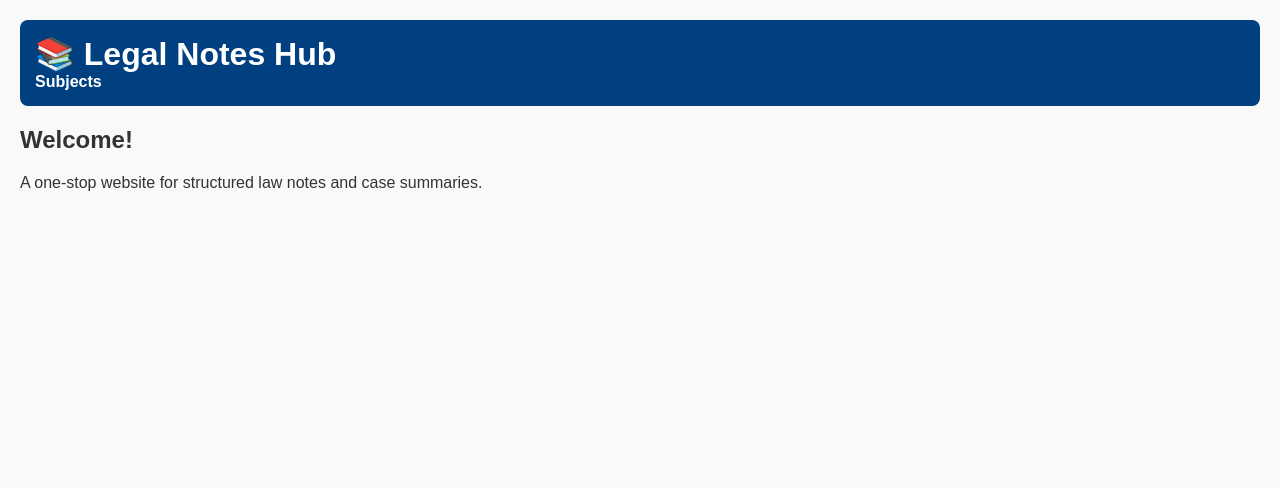
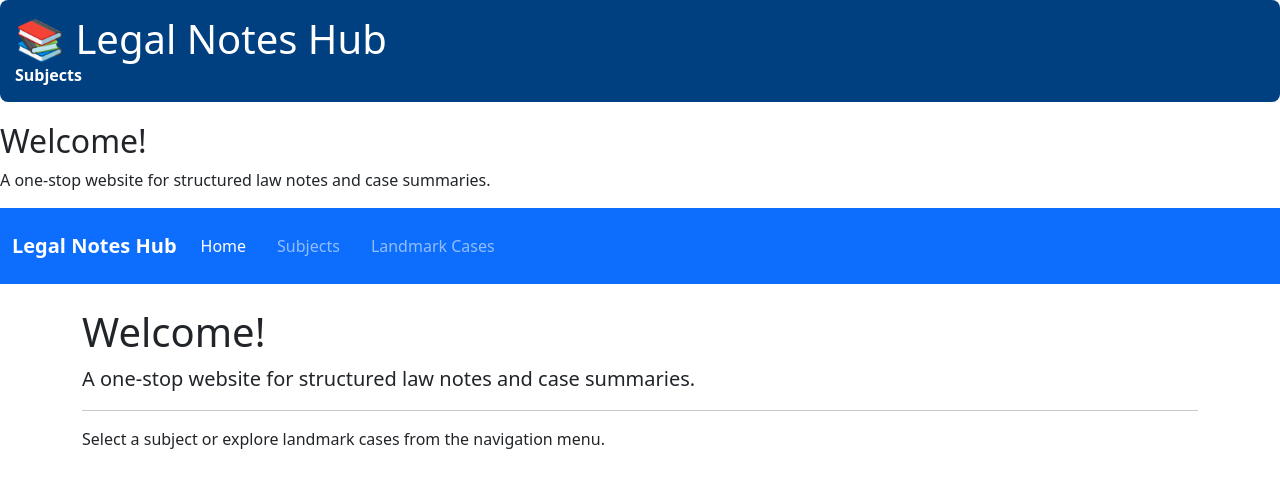
Before and after one commit to Ardra-ux/lawnotes.github.io, a plain HTML site: page index.html in a window 1280 px wide. Drawn offline with nearby package versions, Linux system fonts and the light colour scheme.

Commit message:
Update index.html

```diff
--- a/index.html
+++ b/index.html
@@ -19,3 +19,38 @@
   </main>
 </body>
 </html>
+<!doctype html>
+<html lang="en">
+<head>
+  <meta charset="UTF-8">
+  <title>Legal Notes Hub</title>
+  <!-- Bootstrap CSS -->
+  <link href="https://cdn.jsdelivr.net/npm/bootstrap@5.3.2/dist/css/bootstrap.min.css" rel="stylesheet">
+</head>
+<body>
+  <!-- Navbar -->
+  <nav class="navbar navbar-expand-lg navbar-dark bg-primary">
+    <div class="container-fluid">
+      <a class="navbar-brand" href="#">Legal Notes Hub</a>
+      <div class="collapse navbar-collapse">
+        <ul class="navbar-nav me-auto">
+          <li class="nav-item"><a class="nav-link active" href="index.html">Home</a></li>
+          <li class="nav-item"><a class="nav-link" href="subjects.html">Subjects</a></li>
+          <li class="nav-item"><a class="nav-link" href="cases.html">Landmark Cases</a></li>
+        </ul>
+      </div>
+    </div>
+  </nav>
+
+  <!-- Main content -->
+  <div class="container mt-4">
+    <h1>Welcome!</h1>
+    <p class="lead">A one-stop website for structured law notes and case summaries.</p>
+    <hr>
+    <p>Select a subject or explore landmark cases from the navigation menu.</p>
+  </div>
+
+  <!-- Bootstrap JS -->
+  <script src="https://cdn.jsdelivr.net/npm/bootstrap@5.3.2/dist/js/bootstrap.bundle.min.js"></script>
+</body>
+</html>
```
